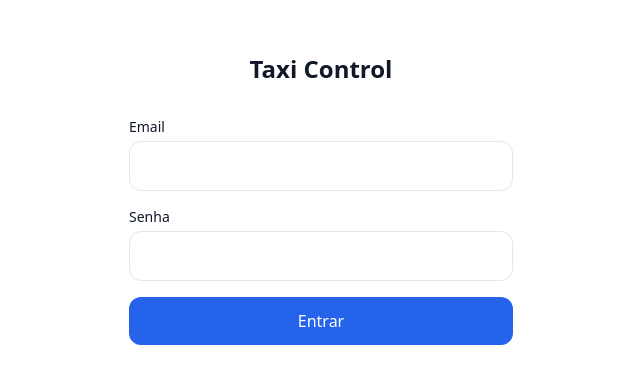
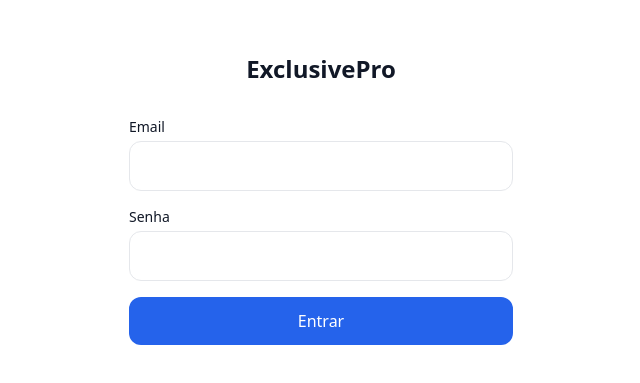
Before and after one commit to FaelZauM/exclusivetourbh, a Next.js app: page /taxi/auth in a window 1280 px wide. Shown: the part 201-584 px from the top of the page, without its empty margins (319-959 px from the left). Built offline with nearby package versions, Linux system fonts and the light colour scheme; no server answers.

Commit message:
feat(taxi): rename app to ExclusivePro

```diff
--- a/src/app/taxi/auth/page.tsx
+++ b/src/app/taxi/auth/page.tsx
@@ -29,7 +29,7 @@ export default function AuthPage() {
   return (
     <main className="min-h-screen flex items-center justify-center px-6">
       <div className="w-full max-w-sm">
-        <h1 className="text-2xl font-bold text-center mb-8">Taxi Control</h1>
+        <h1 className="text-2xl font-bold text-center mb-8">ExclusivePro</h1>
 
         <form onSubmit={handleSubmit} className="space-y-4">
           <div>
--- a/src/app/taxi/components/Header.tsx
+++ b/src/app/taxi/components/Header.tsx
@@ -9,7 +9,7 @@ export function Header() {
     <header className="sticky top-0 bg-white border-b border-taxi-gray-200 px-4 py-3">
       <div className="flex items-center justify-between">
         <div>
-          <h1 className="font-bold text-lg">Taxi Control</h1>
+          <h1 className="font-bold text-lg">ExclusivePro</h1>
           {user && (
             <p className="text-xs text-taxi-gray-500">{user.nome}</p>
           )}
--- a/src/app/taxi/layout.tsx
+++ b/src/app/taxi/layout.tsx
@@ -1,6 +1,5 @@
 "use client"
 
-import type { Metadata } from "next"
 import { Inter } from "next/font/google"
 import { AuthProvider, useAuth } from "./lib/auth-context"
 import { Header } from "./components/Header"
--- a/src/app/taxi/page.tsx
+++ b/src/app/taxi/page.tsx
@@ -2,7 +2,7 @@ export default function TaxiLanding() {
   return (
     <main className="min-h-screen">
       <section className="flex min-h-screen flex-col items-center justify-center px-6 text-center">
-        <h1 className="text-4xl font-bold text-taxi-gray-900">Taxi Control</h1>
+        <h1 className="text-4xl font-bold text-taxi-gray-900">ExclusivePro</h1>
         <p className="mt-4 text-lg text-taxi-gray-500">Controle de corridas e investimentos</p>
       </section>
     </main>
```
